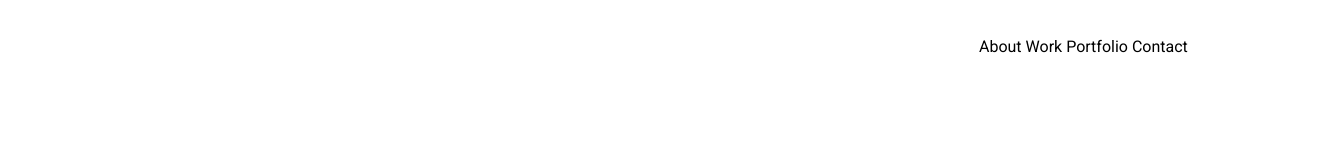
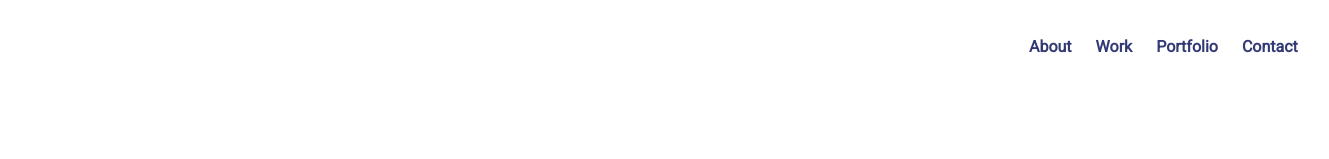
Before and after one commit to AshfaqurRahman99/second-portfolio, a plain HTML site: page index.html in a window 1280 px wide. Shown: the top 159 px of the page, 1329 px wide, since content can reach past the window. Drawn offline with Linux system fonts and the light colour scheme.

Commit message:
final upload

```diff
--- a/index.html
+++ b/index.html
@@ -10,12 +10,17 @@
 </head>
 <body>
         <div class="menubar">
-            About Work Portfolio Contact
+            <ul>
+                <li><a href="#">About</a></li>
+                <li><a href="#">Work</a></li>
+                <li><a href="#">Portfolio</a></li>
+                <li><a href="#">Contact</a></li>
+            </ul>
         </div>
 
     <section >
         <div class="half-width">
-            <h1><span class="eclipse">HELLO, I'M</span> <br> <span class="highlite">ROBERT JONSON</span></h1>
+            <h1>HELLO, I'M <br> <span class="highlite">ROBERT JONSON</span></h1>
             <p>A full stack allaround designer that placerat in massa consectetur</p>
             <a id="button-1" target="_blank" href="https://www.google.com/">HIRE ME</a>
         </div>
@@ -23,12 +28,12 @@
             <img  src="images/profile01.png" alt="">
         </div>
     </section>
-    <section class="third-part">
+    <section>
         <div class="half-width">
             <img class="profile-photo" src="images/profile02.png" alt="">
         </div>
         <div class="half-width">
-            <h2 class="eclipse">ABOUT</h2>
+            <h2>ABOUT</h2>
             <P>Lorem Ipsum is simply dummy text of the printing and
                 typesetting industry. Lorem Ipsum has been the industry's
                 standard dummy text ever since the 1500s, when an unknown
--- a/style.css
+++ b/style.css
@@ -4,9 +4,18 @@ body{
 
 }
 .menubar{
-    margin: 37px 142px 20px 979px;
-    width: 319px;
+    margin: 37px 0px 20px 979px;
+    width: 350px;
     height: 24px;
+}
+.menubar li{
+    display:inline;
+    padding: 10px 10px;
+}
+.menubar li a{
+    text-decoration: none;
+    color: #333975 ;
+    font-weight: 600;
 }
 
 h1{
@@ -78,7 +87,8 @@ h2{
 .projects-part p{
     padding:2px 15px;
 }
-section{height: 500px;
+section{
+    height: 500px;
     padding-bottom: 150px;
 }
 .newpart{
@@ -146,7 +156,7 @@ h3{
     float: left;
     height: 400px;
     width: 450px;
-    margin: 0px 0px 50px 140px;
+    margin: 0px 0px 50px 200px;
 }
 .inside-testimonial img{
     height: 100px;
```
